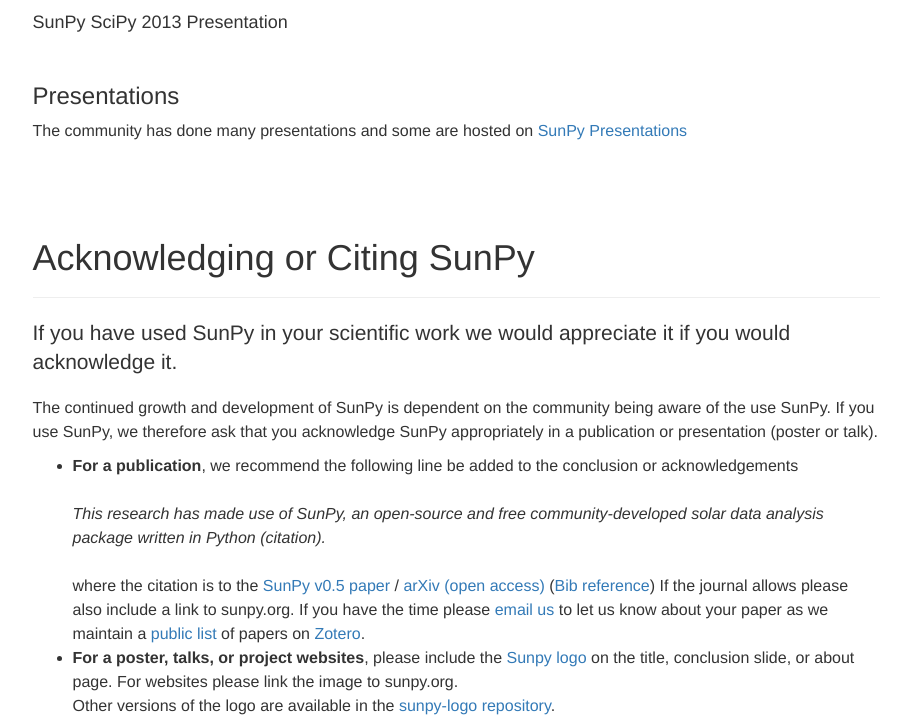
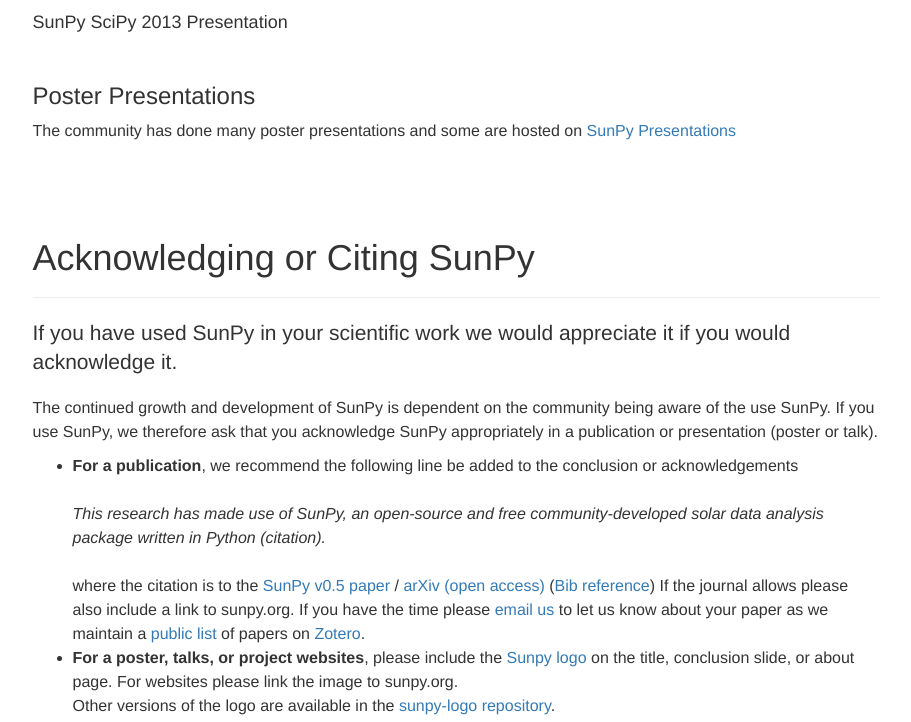
Before and after one commit to sunpy/sunpy.org, a Jekyll site: the page built from about.html, in a window 1280 px wide and 900 px high, scrolled down 3804 px, cut to the strip 178-900 px from the top of the window. Shown: the whole strip, without its empty margins (330-1241 px from the left). Built offline with Jekyll 4.4.1, drawn with Linux system fonts in a browser that asks for light colours; comment, search, counter and statistics services are not loaded.

Commit message:
Posters forgot

```diff
--- a/about.html
+++ b/about.html
@@ -134,9 +134,9 @@
 <h4>SunPy SciPy 2013 Presentation</h4>
 </div>
 
-<h3> Presentations </h3>
+<h3> Poster Presentations </h3>
 <p>
-The community has done many presentations and some are hosted on <a href="https://github.com/sunpy/presentations">SunPy Presentations</a>
+The community has done many poster presentations and some are hosted on <a href="https://github.com/sunpy/presentations">SunPy Presentations</a>
 </p>
 </div>
 
```
